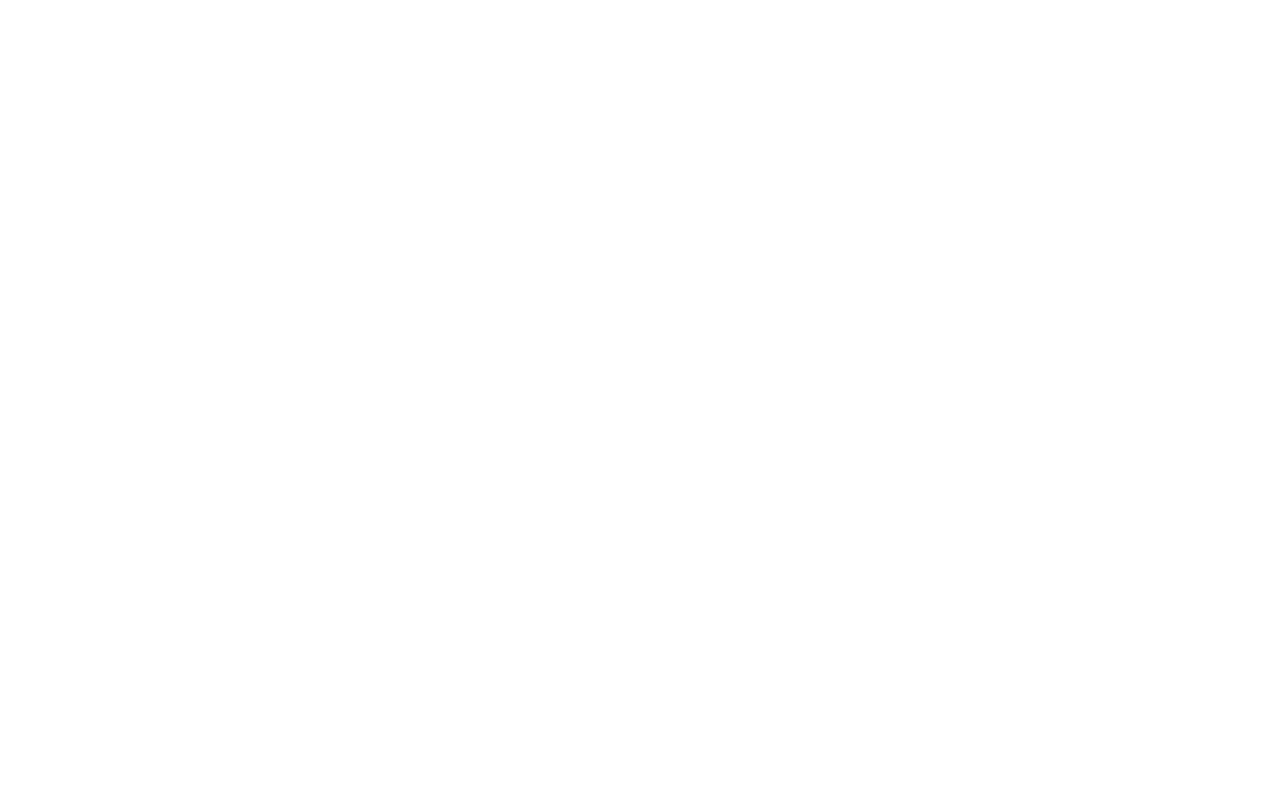
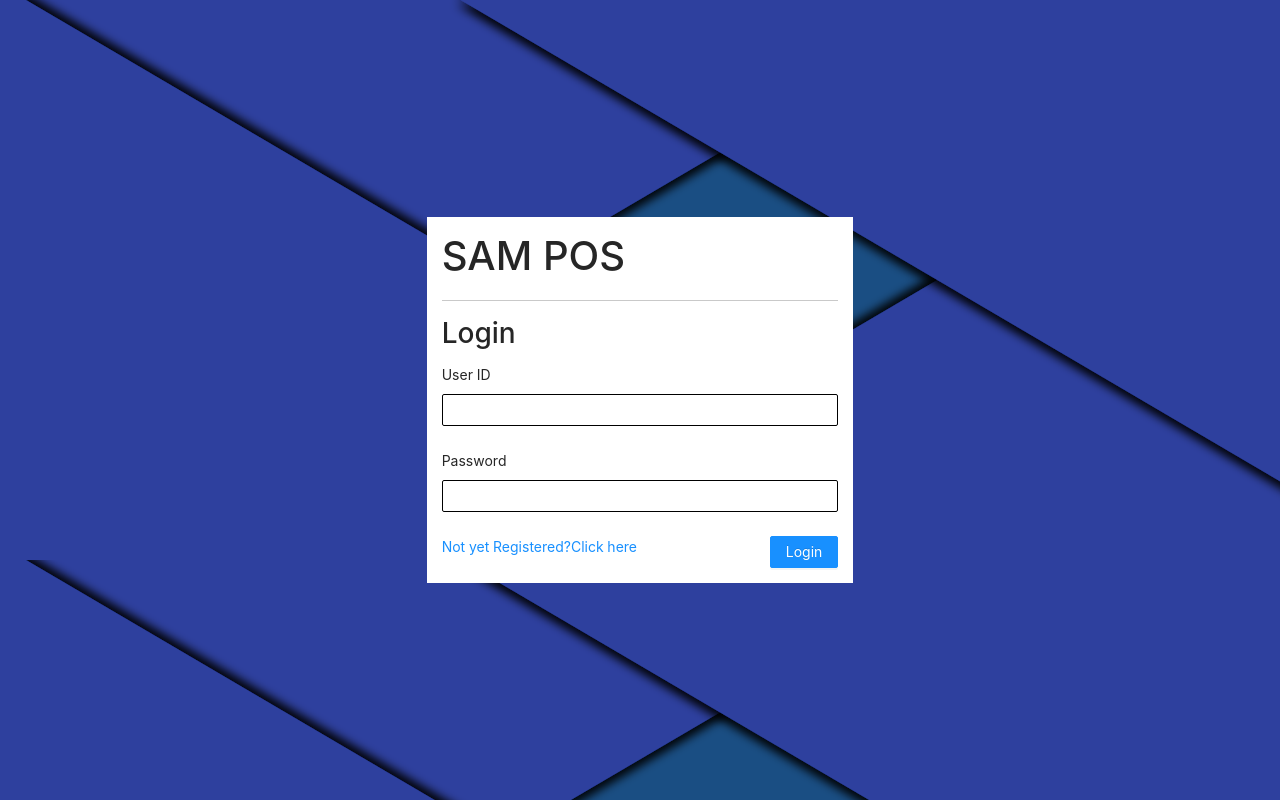
Before and after one commit to prophet7821/Retail-POS-UI, a React (Create React App) app: page /login in a window 1280 px wide. Before the commit this address had no page. Built offline with nearby package versions, Linux system fonts and the light colour scheme.

Commit message:
Login Function

```diff
--- a/src/App.js
+++ b/src/App.js
@@ -1,24 +1,57 @@
-
 import "antd/dist/antd.css";
-import { BrowserRouter, Routes, Route } from "react-router-dom";
+import { BrowserRouter, Routes, Route, Navigate } from "react-router-dom";
 
 import React from "react";
 import Homepage from "./pages/Homepage";
 import Items from "./pages/Items";
-import CartPage from './pages/CartPage';
+import CartPage from "./pages/CartPage";
+import Register from "./pages/Register";
+import Login from "./pages/Login";
 
 const App = () => {
   return (
     <div className="App">
       <BrowserRouter>
-      <Routes>
-        <Route path='/home' element={<Homepage/>}/>
-        <Route path='/items' element={<Items/>}/>
-        <Route path='/cart' element={<CartPage/>}/>
-      </Routes>
+        <Routes>
+          <Route
+            path="/home"
+            element={
+              <ProtectedRoute>
+                <Homepage />
+              </ProtectedRoute>
+            }
+          />
+          <Route
+            path="/items"
+            element={
+              <ProtectedRoute>
+                <Items />
+              </ProtectedRoute>
+            }
+          />
+          <Route
+            path="/cart"
+            element={
+              <ProtectedRoute>
+                <CartPage />
+              </ProtectedRoute>
+            }
+          />
+          <Route path="/register" element={<Register />} />
+          <Route path="/login" element={<Login />} />
+          <Route path="/" element={<Login />} />
+        </Routes>
       </BrowserRouter>
     </div>
   );
 };
 
 export default App;
+
+export const ProtectedRoute = ({ children }) => {
+  if (localStorage.getItem("pos-user")) {
+    return children;
+  } else {
+    return <Navigate to="/login" />;
+  }
+};
--- a/src/components/DefaultLayout.jsx
+++ b/src/components/DefaultLayout.jsx
@@ -1,4 +1,4 @@
-import {useEffect} from 'react';
+import { useEffect } from "react";
 import {
   MenuUnfoldOutlined,
   MenuFoldOutlined,
@@ -8,77 +8,96 @@
   UnorderedListOutlined,
   LoginOutlined,
   ShoppingCartOutlined,
-  } from '@ant-design/icons';
-  import { Layout, Menu ,Spin} from 'antd';
-  import React, { useState } from 'react';
-  import '../resources/layout.css';
-  import {Link ,useNavigate} from 'react-router-dom'
-import { useSelector } from 'react-redux';
+} from "@ant-design/icons";
+import { Layout, Menu, Spin } from "antd";
+import React, { useState } from "react";
+import "../resources/layout.css";
+import { Link, useNavigate } from "react-router-dom";
+import { useSelector } from "react-redux";
 
 const { Header, Sider, Content } = Layout;
 
-  const App= (props) => {
+const App = (props) => {
   const navigate = useNavigate();
   const [collapsed, setCollapsed] = useState(false);
-    const {cartItems,loading} = useSelector(state=>state.rootReducer)
+  const { cartItems, loading } = useSelector((state) => state.rootReducer);
 
   useEffect(() => {
-      localStorage.setItem('cartItems', JSON.stringify(cartItems))
-    }, [cartItems])
+    localStorage.setItem("cartItems", JSON.stringify(cartItems));
+  }, [cartItems]);
 
   return (
     <Layout>
-        {loading && <Spin/>}
+      {loading && <Spin />}
       <Sider trigger={null} collapsible collapsed={collapsed}>
-          <div className="logo"><h3>Sam POS</h3></div>
+        <div className="logo">
+          <h3>Sam POS</h3>
+        </div>
         <Menu
           theme="dark"
           mode="inline"
           defaultSelectedKeys={window.location.pathname}
           items={[
             {
-                key: '1',
+              key: "1",
               icon: <HomeOutlined />,
-                label: <Link to='/home'>Home</Link>,
+              label: <Link to="/home">Home</Link>,
             },
             {
-                key: '2',
-                icon: <CopyOutlined/>,
-                label: <Link to='/home'>Bills</Link>,
+              key: "2",
+              icon: <CopyOutlined />,
+              label: <Link to="/home">Bills</Link>,
             },
             {
-                key: '3',
-                icon: <UnorderedListOutlined/>,
-                label: <Link to='/items'>Items</Link>,
+              key: "3",
+              icon: <UnorderedListOutlined />,
+              label: <Link to="/items">Items</Link>,
             },
             {
-                key: '4',
-                icon: <UserOutlined/>,
-                label: <Link to='/home'>Customers</Link>,
+              key: "4",
+              icon: <UserOutlined />,
+              label: <Link to="/home">Customers</Link>,
             },
             {
-                key: '5',
-                icon: <LoginOutlined/>,
-                label: <Link to='/home'>Logout</Link>,
+              key: "5",
+              icon: <LoginOutlined />,
+              label: (
+                <div
+                  onClick={() => {
+                    localStorage.removeItem("pos-user");
+                    navigate("/login");
+                  }}
+                >LogOut</div>
+              ),
             },
           ]}
         />
       </Sider>
       <Layout className="site-layout">
         <Header className="site-layout-background" style={{ padding: 10 }}>
-            {React.createElement(collapsed ? MenuUnfoldOutlined : MenuFoldOutlined, {
-              className: 'trigger',
+          {React.createElement(
+            collapsed ? MenuUnfoldOutlined : MenuFoldOutlined,
+            {
+              className: "trigger",
               onClick: () => setCollapsed(!collapsed),
-            })}
-            <div className='cart-count d-flex align-items-center' onClick={()=>{navigate('/cart')}}>
-              <b><p className='mt-3 mr-2'>{cartItems.length}</p></b>
-              <ShoppingCartOutlined/>
+            }
+          )}
+          <div
+            className="cart-count d-flex align-items-center"
+            onClick={() => {
+              navigate("/cart");
+            }}
+          >
+            <b>
+              <p className="mt-3 mr-2">{cartItems.length}</p>
+            </b>
+            <ShoppingCartOutlined />
           </div>
         </Header>
         <Content
           className="site-layout-background"
           style={{
-              margin: '10px',
+            margin: "10px",
             padding: 24,
             minHeight: 280,
           }}
--- /dev/null
+++ b/src/pages/Login.jsx
@@ -0,0 +1,50 @@
+import React, { useEffect } from "react";
+import { Button, message, Form, Input, Row, Col } from "antd";
+import "../resources/authentication.css";
+import { Link, useNavigate } from "react-router-dom";
+import axios from "axios";
+const Login = () => {
+  const navigate = useNavigate();
+  const onFinish = (values) => {
+    axios
+      .post("http://localhost:5000/api/users/login", values)
+      .then((res) => {
+        message.success("Successfull");
+        localStorage.setItem("pos-user", JSON.stringify(res.data));
+        navigate("/home");
+      })
+      .catch((err) => message.error("Error Logging in"));
+  };
+
+  useEffect(() => {
+    if (localStorage.getItem("pos-user")) navigate("/home");
+  }, []);
+
+  return (
+    <div className="authentication">
+      <Row className="">
+        <Col lg={8} xs={22}>
+          <Form layout="vertical" onFinish={onFinish}>
+            <h1>SAM POS</h1>
+            <hr />
+            <h3>Login</h3>
+            <Form.Item name="userId" label="User ID">
+              <Input />
+            </Form.Item>
+            <Form.Item name="password" label="Password">
+              <Input type="password" />
+            </Form.Item>
+            <div className="d-flex justify-content-between">
+              <Link to="/register">Not yet Registered?Click here</Link>
+              <Button htmlType="submit" type="primary">
+                Login
+              </Button>
+            </div>
+          </Form>
+        </Col>
+      </Row>
+    </div>
+  );
+};
+
+export default Login;
--- /dev/null
+++ b/src/pages/Register.jsx
@@ -0,0 +1,47 @@
+import React from "react";
+import { Button, message, Form, Input, Row, Col } from "antd";
+import "../resources/authentication.css";
+import { Link } from "react-router-dom";
+import axios from "axios";
+import {useDispatch} from 'react-redux';
+const Register = () => {
+  const dispatch = useDispatch();
+
+
+  const onFinish = (values) => {
+    axios
+      .post("http://localhost:5000/api/users/register",values)
+      .then((res) => message.success("Successfull"))
+      .catch((err) => message.error("Error registering"));
+  };
+  return (
+    <div className="authentication">
+      <Row className="">
+        <Col lg={8} xs={22}>
+          <Form layout="vertical" onFinish={onFinish}>
+            <h1>SAM POS</h1>
+            <hr />
+            <h3>Register</h3>
+            <Form.Item name="name" label="Name">
+              <Input />
+            </Form.Item>
+            <Form.Item name="userId" label="User ID">
+              <Input />
+            </Form.Item>
+            <Form.Item name="password" label="Password">
+              <Input type="password" />
+            </Form.Item>
+            <div className="d-flex justify-content-between">
+              <Link to="/login">Already Registered?Click here to login</Link>
+              <Button htmlType="submit" type="primary">
+                Register
+              </Button>
+            </div>
+          </Form>
+        </Col>
+      </Row>
+    </div>
+  );
+};
+
+export default Register;
--- /dev/null
+++ b/src/resources/authentication.css
@@ -0,0 +1,15 @@
+.authentication{
+    display:flex;
+    align-items:center;
+    height:100vh;
+    background-image: url('./auth.svg');
+}
+.authentication .ant-row{
+    width:100%;
+    justify-content: center !important;
+}
+
+.authentication form{
+    background-color: white;;
+    padding:15px;
+}
```
Also changed, not shown: src/resources/auth.svg (added). Lines whose indentation alone changed are shown as unchanged.
